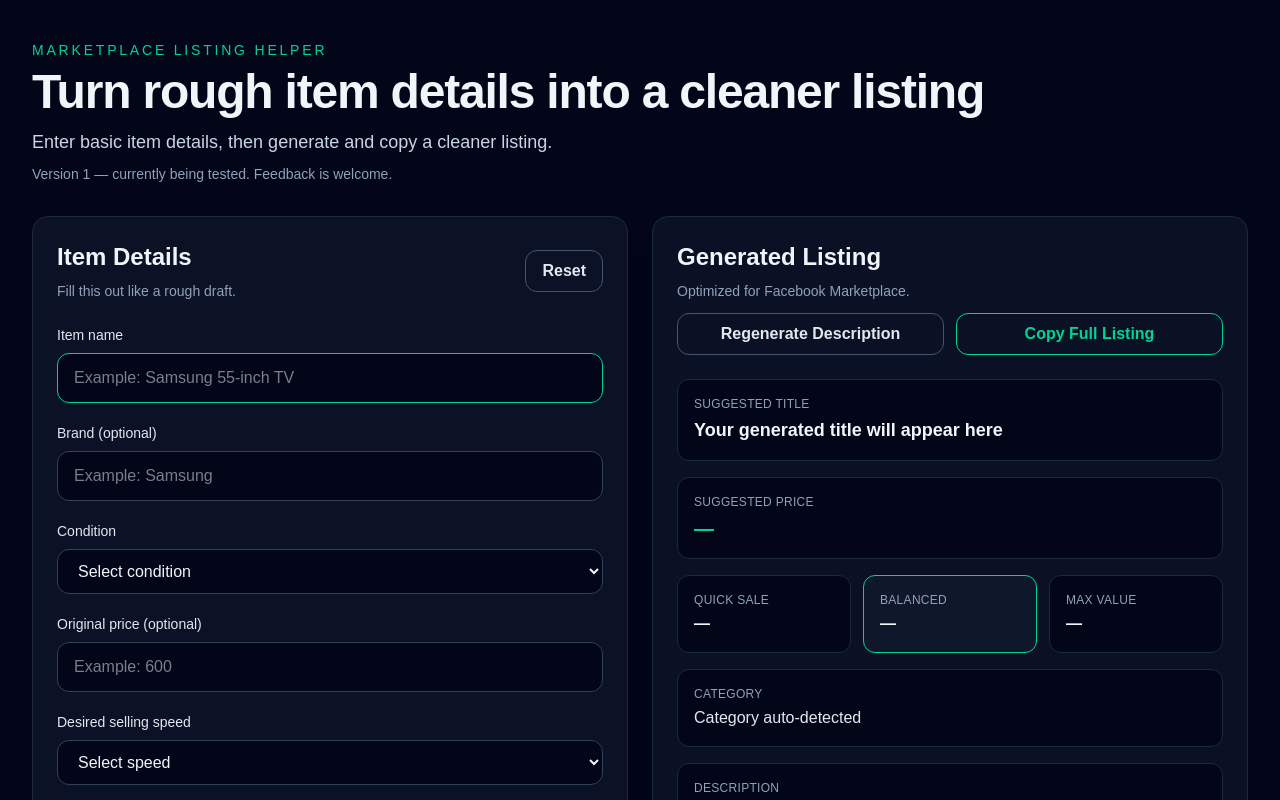
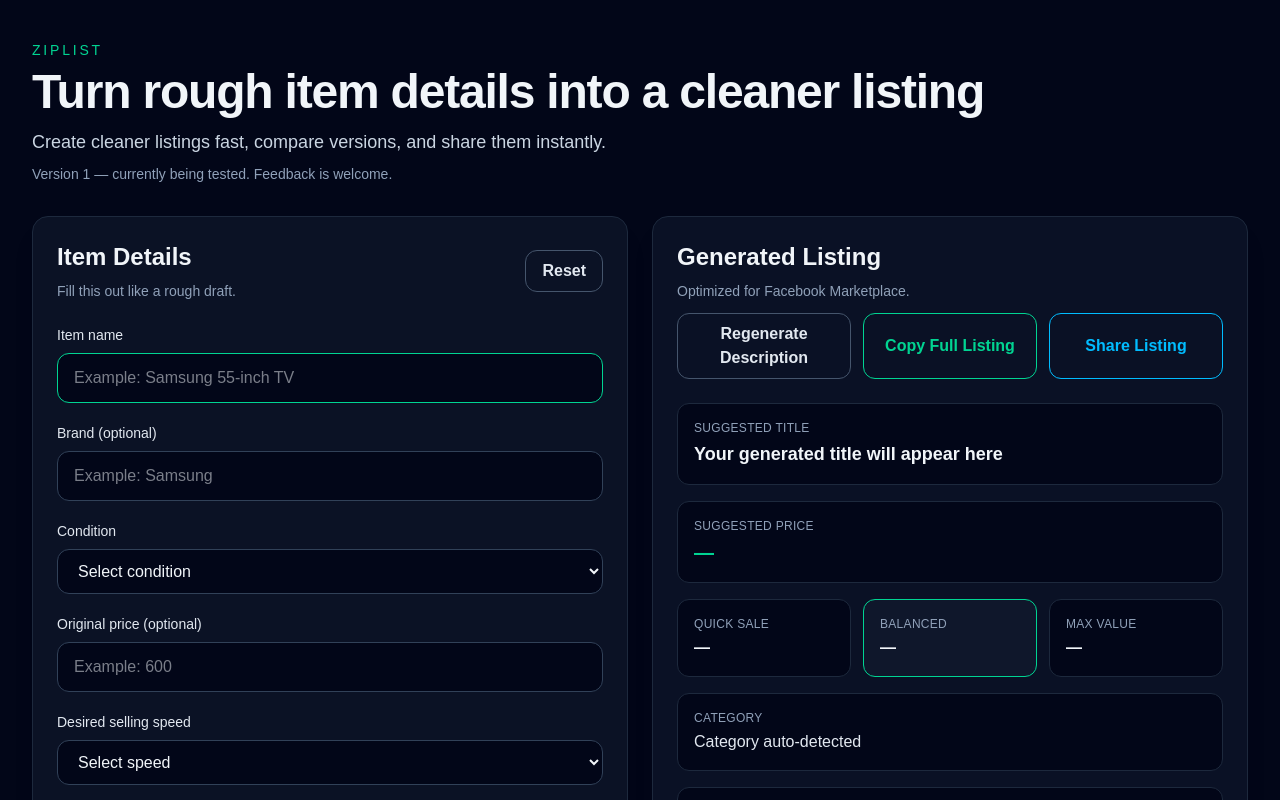
Before and after one commit to KrazyWise-22/marketplace-listing-helper, a Next.js app: page / in a window 1280 px wide. Shown: the top 800 px of the page. Built offline with nearby package versions, Linux system fonts and the light colour scheme.

Commit message:
Rename app to ZipList and add share feature

```diff
--- a/src/app/page.tsx
+++ b/src/app/page.tsx
@@ -1,8 +1,9 @@
 "use client";
 
-import { useState } from "react";
+import { useEffect, useState } from "react";
 
 type Platform = "facebook" | "craigslist" | "ebay" | "offerup";
+
 type VariationOption = {
   label: string;
   description: string;
@@ -410,7 +411,7 @@ function buildPlatformDescription(
     ],
   ];
 
-  return offerUpVariants[variation % offerUpVariants.length].filter(Boolean).join(" ");
+  return offerUpVariants[variation % variants.length].filter(Boolean).join(" ");
 }
 
 function buildTips(form: FormData, category: string): string[] {
@@ -517,15 +518,55 @@ function buildVariations(baseListing: ListingOutput): VariationOption[] {
   ];
 }
 
+function encodeListingData(data: ListingOutput, platform: Platform): string {
+  const payload = {
+    listing: data,
+    platform,
+  };
+
+  return encodeURIComponent(JSON.stringify(payload));
+}
+
+function decodeListingData(
+  value: string,
+): { listing: ListingOutput; platform: Platform } | null {
+  try {
+    const parsed = JSON.parse(decodeURIComponent(value));
+    return parsed;
+  } catch {
+    return null;
+  }
+}
+
 export default function Home() {
   const [form, setForm] = useState<FormData>(initialForm);
   const [listing, setListing] = useState<ListingOutput>(initialListing);
   const [copied, setCopied] = useState(false);
+  const [shareCopied, setShareCopied] = useState(false);
   const [selectedTier, setSelectedTier] = useState<"quick" | "balanced" | "max">(
     "balanced",
   );
   const [descriptionVariation, setDescriptionVariation] = useState(0);
   const [variations, setVariations] = useState<VariationOption[]>([]);
+
+  useEffect(() => {
+    if (typeof window === "undefined") return;
+
+    const params = new URLSearchParams(window.location.search);
+    const sharedValue = params.get("share");
+
+    if (!sharedValue) return;
+
+    const decoded = decodeListingData(sharedValue);
+    if (!decoded) return;
+
+    setListing(decoded.listing);
+    setForm((prev) => ({
+      ...prev,
+      platform: decoded.platform,
+    }));
+    setVariations(buildVariations(decoded.listing));
+  }, []);
 
   function updateField<K extends keyof FormData>(field: K, value: FormData[K]) {
     setForm((prev) => ({
@@ -562,18 +603,13 @@ export default function Home() {
       form.platform,
     );
 
-    const nextListingBase = {
+    return {
       title,
       price,
       priceTiers,
       category,
       description,
       tips,
-      copyPreview,
-    };
-
-    return {
-      ...nextListingBase,
       copyPreview,
     };
   }
@@ -591,6 +627,7 @@ export default function Home() {
     setListing(result);
     setVariations(buildVariations(result));
     setCopied(false);
+    setShareCopied(false);
   }
 
   function handleRegenerateDescription() {
@@ -601,6 +638,7 @@ export default function Home() {
     setListing(nextListing);
     setVariations(buildVariations(nextListing));
     setCopied(false);
+    setShareCopied(false);
   }
 
   function handleSelectTier(tier: "quick" | "balanced" | "max") {
@@ -608,6 +646,7 @@ export default function Home() {
     const nextListing = buildListing(descriptionVariation, tier);
     setListing(nextListing);
     setVariations(buildVariations(nextListing));
+    setShareCopied(false);
   }
 
   function handleApplyVariation(nextDescription: string) {
@@ -624,17 +663,22 @@ export default function Home() {
       form.platform,
     );
 
-    setListing({
+    const finalListing = {
       ...nextListing,
       copyPreview: updatedCopyPreview,
-    });
+    };
+
+    setListing(finalListing);
+    setVariations(buildVariations(finalListing));
     setCopied(false);
+    setShareCopied(false);
   }
 
   function handleReset() {
     setForm(initialForm);
     setListing(initialListing);
     setCopied(false);
+    setShareCopied(false);
     setSelectedTier("balanced");
     setDescriptionVariation(0);
     setVariations([]);
@@ -649,18 +693,30 @@ export default function Home() {
     }, 1500);
   }
 
+  async function handleShare() {
+    const encoded = encodeListingData(listing, form.platform);
+    const shareUrl = `${window.location.origin}?share=${encoded}`;
+
+    await navigator.clipboard.writeText(shareUrl);
+    setShareCopied(true);
+
+    setTimeout(() => {
+      setShareCopied(false);
+    }, 1500);
+  }
+
   return (
     <main className="min-h-screen bg-slate-950 text-slate-100">
       <div className="mx-auto max-w-7xl px-4 py-6 sm:px-6 sm:py-8 lg:px-8 lg:py-10">
         <header className="mb-6 text-center sm:mb-8 lg:text-left">
           <p className="mb-2 text-xs font-medium uppercase tracking-[0.2em] text-emerald-400 sm:text-sm">
-            Marketplace Listing Helper
+            ZipList
           </p>
           <h1 className="text-3xl font-bold tracking-tight sm:text-4xl lg:text-5xl">
             Turn rough item details into a cleaner listing
           </h1>
           <p className="mt-3 max-w-3xl text-sm text-slate-300 sm:text-base lg:max-w-none lg:text-lg">
-            Enter basic item details, then generate and copy a cleaner listing.
+            Create cleaner listings fast, compare versions, and share them instantly.
           </p>
           <p className="mt-2 text-xs text-slate-400 sm:text-sm">
             Version 1 — currently being tested. Feedback is welcome.
@@ -856,7 +912,7 @@ export default function Home() {
                 </p>
               </div>
 
-              <div className="grid gap-3 sm:grid-cols-2">
+              <div className="grid gap-3 sm:grid-cols-3">
                 <button
                   type="button"
                   onClick={handleRegenerateDescription}
@@ -871,6 +927,14 @@ export default function Home() {
                   className="w-full rounded-xl border border-emerald-400 px-4 py-2 font-semibold text-emerald-400 transition hover:bg-emerald-400 hover:text-slate-950"
                 >
                   {copied ? "Copied!" : "Copy Full Listing"}
+                </button>
+
+                <button
+                  type="button"
+                  onClick={handleShare}
+                  className="w-full rounded-xl border border-sky-400 px-4 py-2 font-semibold text-sky-400 transition hover:bg-sky-400 hover:text-slate-950"
+                >
+                  {shareCopied ? "Share Link Copied!" : "Share Listing"}
                 </button>
               </div>
             </div>
```
